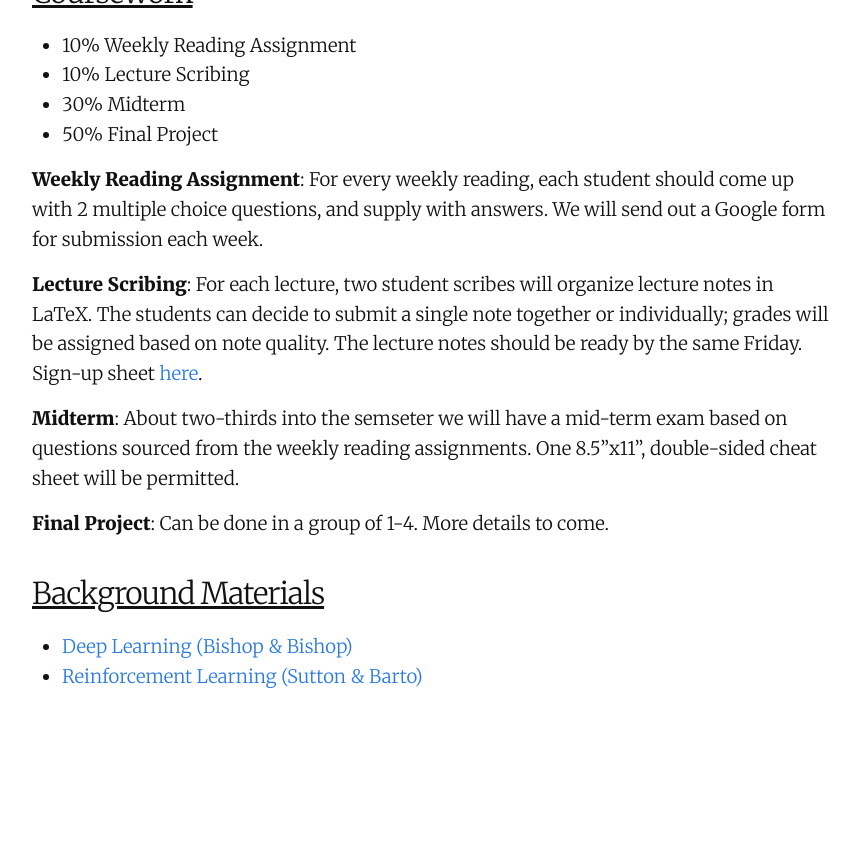
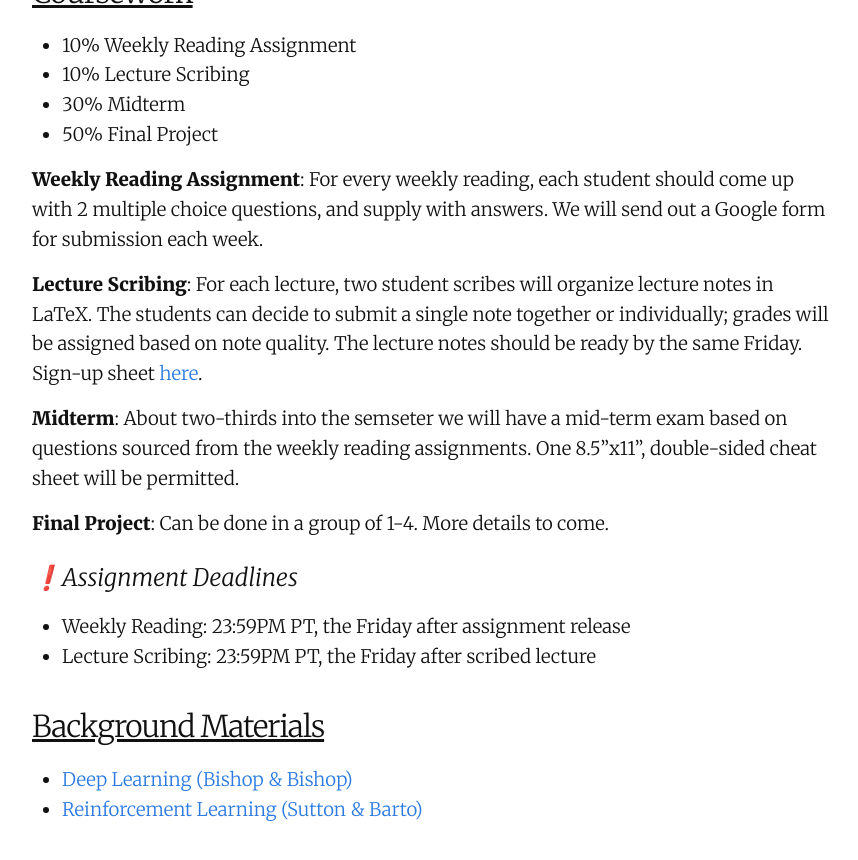
Before and after one commit to robots-that-learn/robots-that-learn.github.io, a Jekyll site: the page built from index.md, in a window 1280 px wide and 900 px high, scrolled down 2210 px. Shown: the top 860 px of the window, without its empty margins (208-1066 px from the left). Built offline with Jekyll 4.4.1, drawn with Linux system fonts in a browser that asks for light colours; our own code applies the rules of GitHub Pages for plain Markdown files; before the commit the page ends 2976 px from its top, so only the background shows below that.

Commit message:
updated assignment deadlines

```diff
--- a/index.md
+++ b/index.md
@@ -85,6 +85,11 @@ The following schedule is a tentative assignment and will evolve in real time. W
 
 **Final Project**: Can be done in a group of 1-4. More details to come.
 
+
+### ❗Assignment Deadlines
+- Weekly Reading: 23:59PM PT, the Friday after assignment release
+- Lecture Scribing: 23:59PM PT, the Friday after scribed lecture
+
 ## Background Materials
 
 * [Deep Learning (Bishop & Bishop)](https://www.bishopbook.com/)
```
